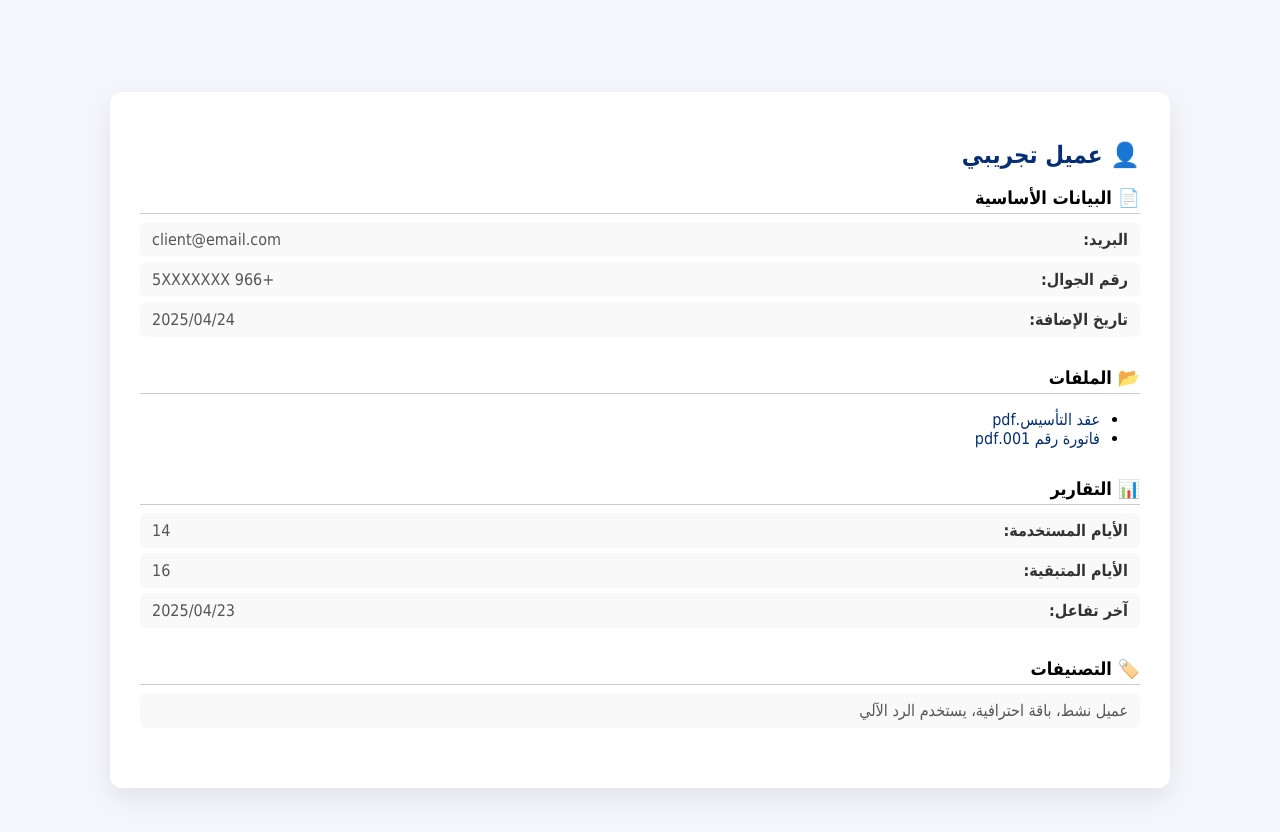
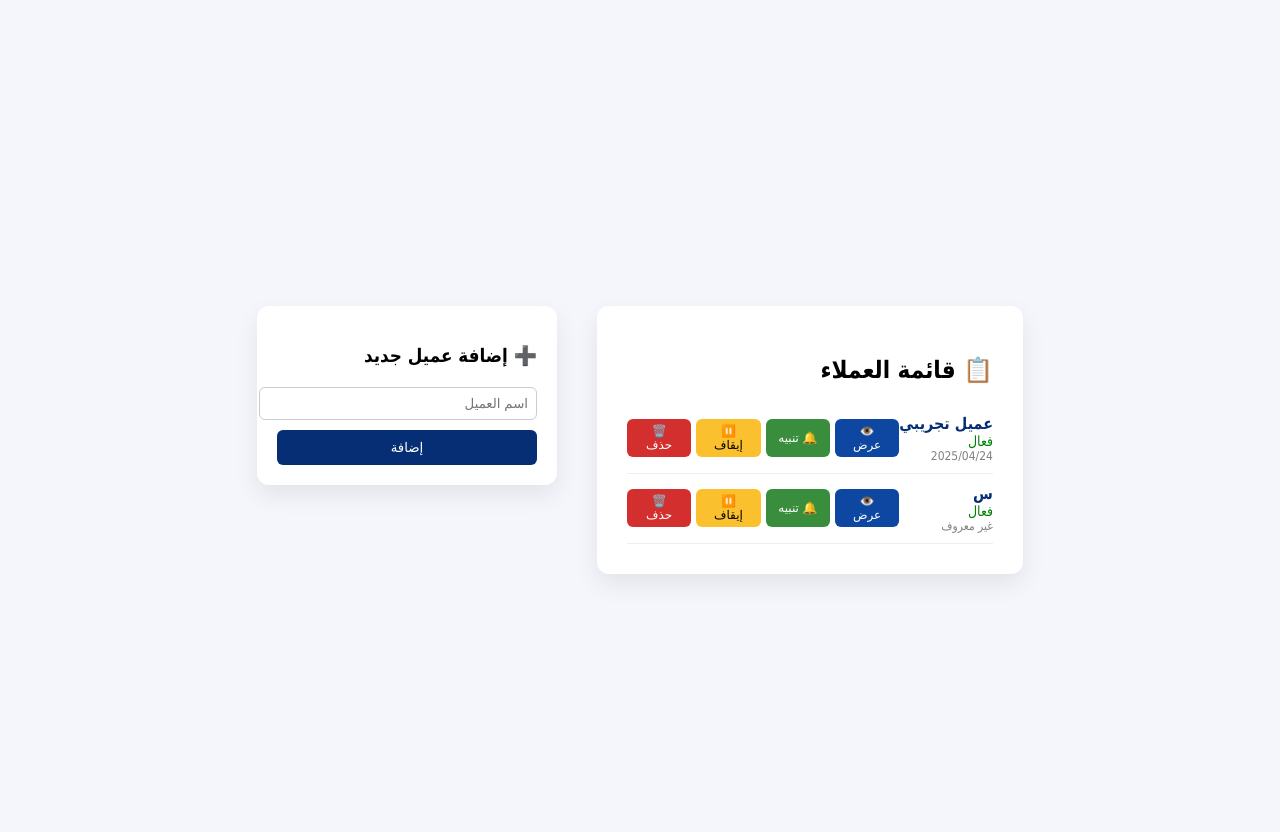
Before and after one commit to ALHARBI9ELHAM/mujeebAi-admin, a plain HTML site: page clients.html in a window 1280 px wide. Drawn offline with Linux system fonts and the light colour scheme.

Commit message:
clients.html

```diff
--- a/clients.html
+++ b/clients.html
@@ -2,93 +2,135 @@
 <html lang="ar" dir="rtl">
 <head>
   <meta charset="UTF-8" />
-  <title>تفاصيل العميل - مُجيب AI</title>
-  <link rel="stylesheet" href="../../styles/style.css" />
+  <title>قائمة العملاء - مُجيب AI</title>
+  <link rel="stylesheet" href="styles/style.css" />
   <style>
     body {
       background-color: #f4f6fc;
       font-family: 'Tahoma', sans-serif;
       padding: 40px;
+    }
+    .container {
       display: flex;
-      justify-content: center;
+      gap: 40px;
+      align-items: flex-start;
     }
-    .client-box {
+    .clients-box {
       background: white;
       padding: 30px;
       border-radius: 12px;
       box-shadow: 0 10px 25px rgba(0, 0, 0, 0.08);
-      max-width: 1000px;
-      width: 100%;
+      flex: 1;
     }
-    h2 {
-      margin-bottom: 10px;
+    .client-row {
+      display: flex;
+      justify-content: space-between;
+      align-items: center;
+      padding: 10px 0;
+      border-bottom: 1px solid #eee;
+    }
+    .client-name {
+      font-weight: bold;
       color: #052e74;
     }
-    .section {
-      margin-bottom: 30px;
+    .client-status {
+      color: green;
+      font-size: 14px;
     }
-    .section h3 {
-      margin-bottom: 8px;
-      font-size: 18px;
-      border-bottom: 1px solid #ccc;
-      padding-bottom: 5px;
+    .client-date {
+      font-size: 12px;
+      color: gray;
     }
-    .info-item {
-      margin: 5px 0;
+    .btns {
       display: flex;
-      justify-content: space-between;
-      padding: 8px 12px;
-      background: #f9f9f9;
+      gap: 5px;
+    }
+    .btn {
+      padding: 5px 10px;
+      font-size: 12px;
       border-radius: 6px;
+      cursor: pointer;
+      border: none;
     }
-    .info-label {
-      font-weight: bold;
-      color: #333;
+    .btn-view {
+      background-color: #0d47a1;
+      color: white;
     }
-    .info-value {
-      color: #555;
+    .btn-delete {
+      background-color: #d32f2f;
+      color: white;
     }
-    ul {
-      padding-left: 20px;
+    .btn-toggle {
+      background-color: #fbc02d;
+      color: black;
     }
-    li a {
-      color: #052e74;
-      text-decoration: none;
+    .btn-alert {
+      background-color: #388e3c;
+      color: white;
     }
-    li a:hover {
-      text-decoration: underline;
+    .aside-box {
+      width: 260px;
+      background: white;
+      border-radius: 12px;
+      padding: 20px;
+      box-shadow: 0 10px 25px rgba(0, 0, 0, 0.08);
+    }
+    .aside-box h3 {
+      margin-bottom: 10px;
+    }
+    input[type="text"] {
+      width: 100%;
+      padding: 8px;
+      border: 1px solid #ccc;
+      border-radius: 6px;
+      margin-bottom: 10px;
+    }
+    button.add-client-btn {
+      width: 100%;
+      background-color: #052e74;
+      color: white;
+      border: none;
+      padding: 10px;
+      border-radius: 6px;
     }
   </style>
 </head>
 <body>
-  <div class="client-box">
-    <h2>👤 عميل تجريبي</h2>
-
-    <div class="section">
-      <h3>📄 البيانات الأساسية</h3>
-      <div class="info-item"><span class="info-label">البريد:</span> <span class="info-value">client@email.com</span></div>
-      <div class="info-item"><span class="info-label">رقم الجوال:</span> <span class="info-value">+966 5XXXXXXX</span></div>
-      <div class="info-item"><span class="info-label">تاريخ الإضافة:</span> <span class="info-value">2025/04/24</span></div>
+  <div class="container">
+    <div class="clients-box">
+      <h2>📋 قائمة العملاء</h2>
+      <div class="client-row">
+        <div>
+          <div class="client-name">عميل تجريبي</div>
+          <div class="client-status">فعال</div>
+          <div class="client-date">2025/04/24</div>
+        </div>
+        <div class="btns">
+          <button class="btn btn-view">👁️ عرض</button>
+          <button class="btn btn-alert">🔔 تنبيه</button>
+          <button class="btn btn-toggle">⏸️ إيقاف</button>
+          <button class="btn btn-delete">🗑️ حذف</button>
+        </div>
+      </div>
+      <div class="client-row">
+        <div>
+          <div class="client-name">س</div>
+          <div class="client-status">فعال</div>
+          <div class="client-date">غير معروف</div>
+        </div>
+        <div class="btns">
+          <button class="btn btn-view">👁️ عرض</button>
+          <button class="btn btn-alert">🔔 تنبيه</button>
+          <button class="btn btn-toggle">⏸️ إيقاف</button>
+          <button class="btn btn-delete">🗑️ حذف</button>
+        </div>
+      </div>
     </div>
 
-    <div class="section">
-      <h3>📂 الملفات</h3>
-      <ul>
-        <li><a href="#">عقد التأسيس.pdf</a></li>
-        <li><a href="#">فاتورة رقم 001.pdf</a></li>
-      </ul>
-    </div>
-
-    <div class="section">
-      <h3>📊 التقارير</h3>
-      <div class="info-item"><span class="info-label">الأيام المستخدمة:</span> <span class="info-value">14</span></div>
-      <div class="info-item"><span class="info-label">الأيام المتبقية:</span> <span class="info-value">16</span></div>
-      <div class="info-item"><span class="info-label">آخر تفاعل:</span> <span class="info-value">2025/04/23</span></div>
-    </div>
-
-    <div class="section">
-      <h3>🏷️ التصنيفات</h3>
-      <div class="info-item"><span class="info-value">عميل نشط، باقة احترافية، يستخدم الرد الآلي</span></div>
+    <div class="aside-box">
+      <h3>➕ إضافة عميل جديد</h3>
+      <input type="text" placeholder="اسم العميل" />
+      <button class="add-client-btn">إضافة</button>
     </div>
   </div>
 </body>
```
